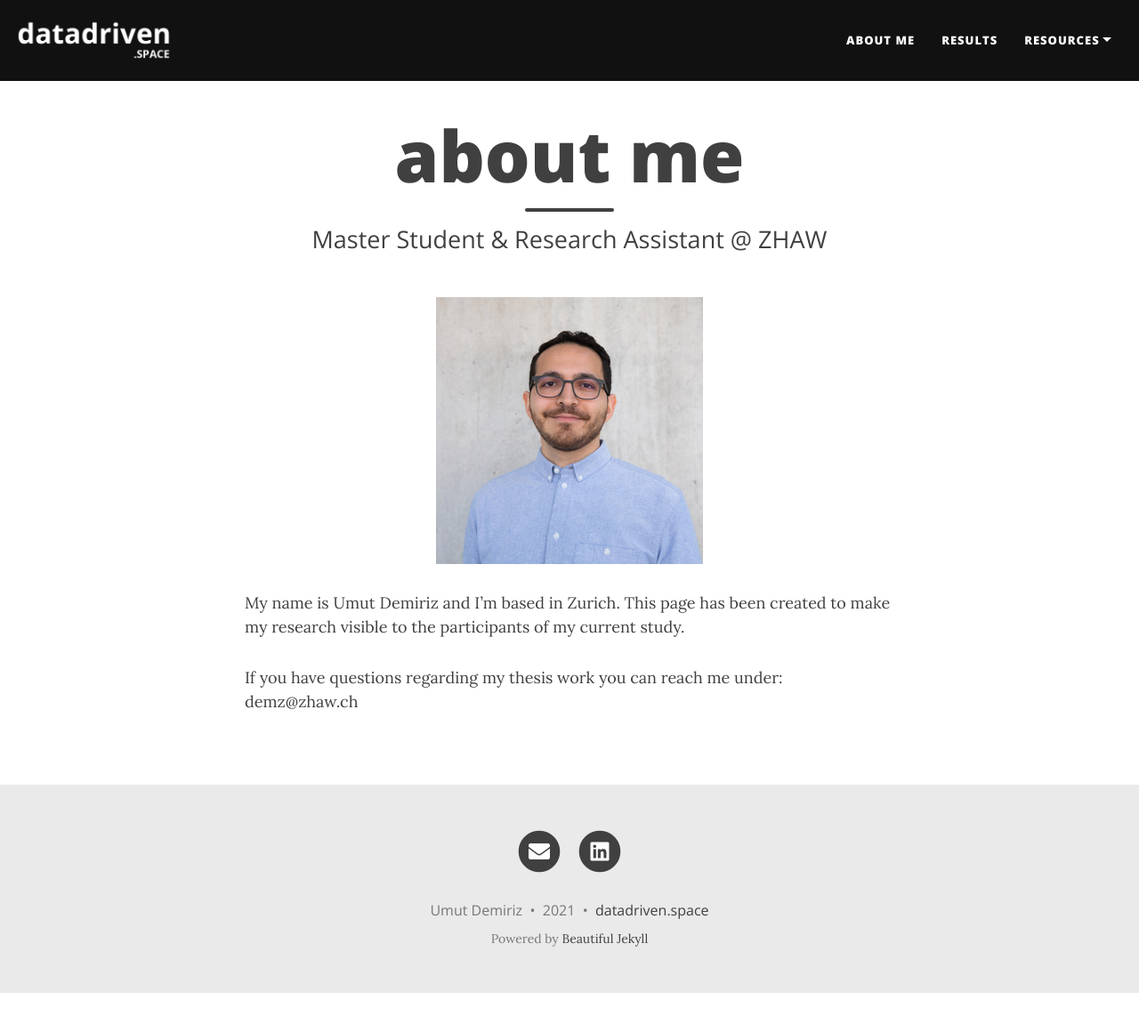
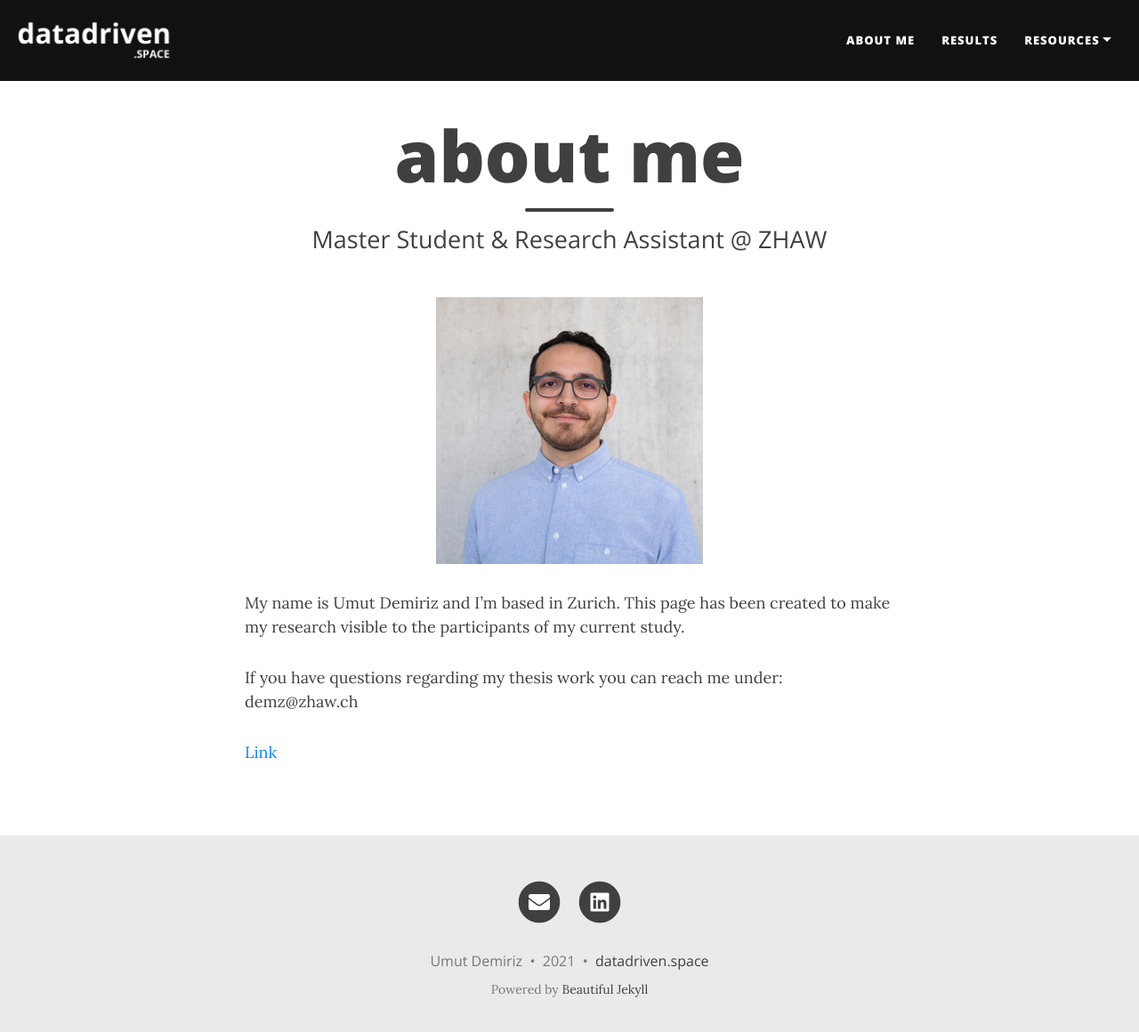
Before and after one commit to umutd21/datadrivenspace, a Jekyll site: the page built from aboutme.md, in a window 1280 px wide and 1173 px high. Shown: the top 1160 px of the window at 89% size. Built offline with Jekyll 4.4.1, drawn with Linux system fonts in a browser that asks for light colours; nearby versions of some CDN libraries.

Commit message:
Update aboutme.md

```diff
--- a/aboutme.md
+++ b/aboutme.md
@@ -11,3 +11,5 @@ My name is Umut Demiriz and I'm based in Zurich.
 This page has been created to make my research visible to the participants of my current study.
 
 If you have questions regarding my thesis work you can reach me under: demz@zhaw.ch
+
+[Link](https://immzhaw.eu.qualtrics.com/jfe/form/SV_9nyvH1HZET1POK2)
```
